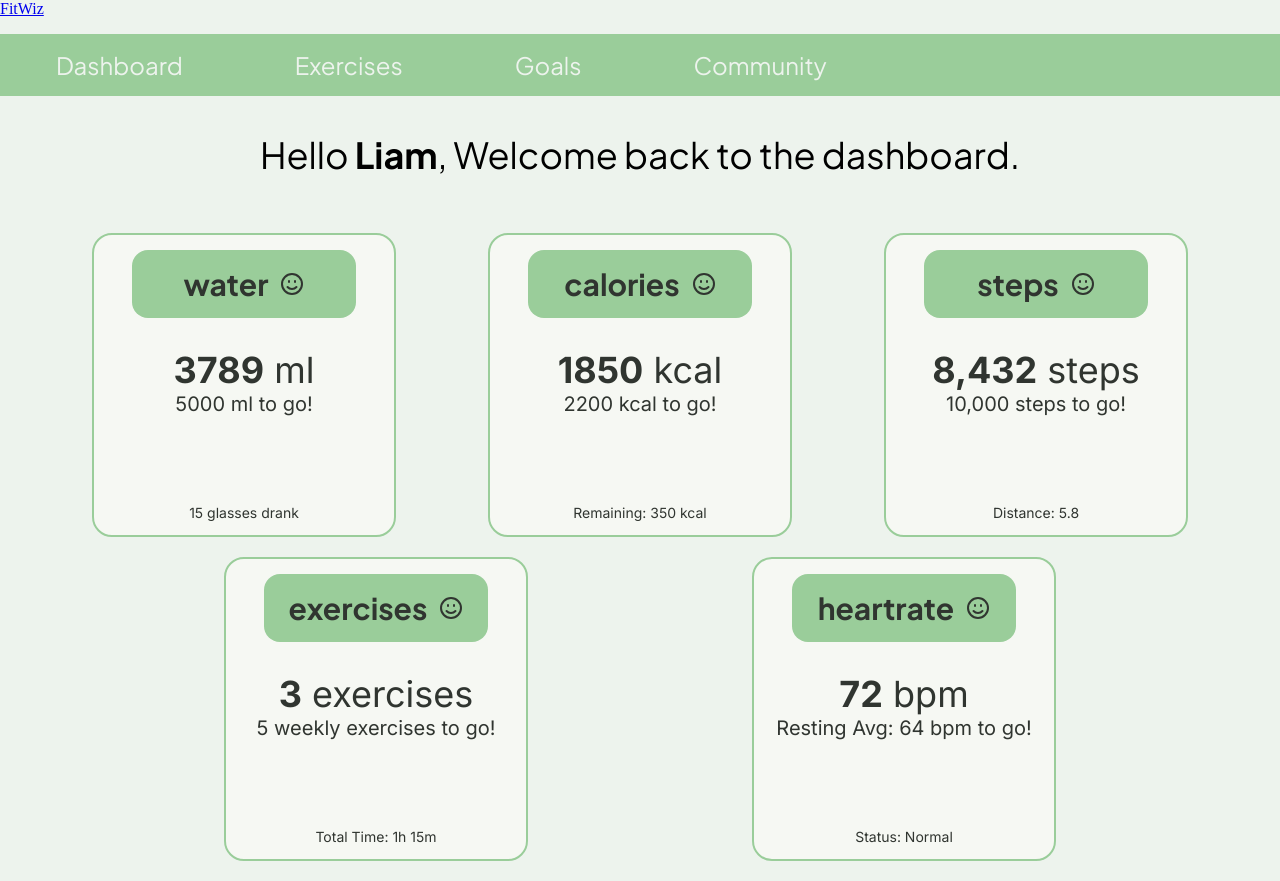
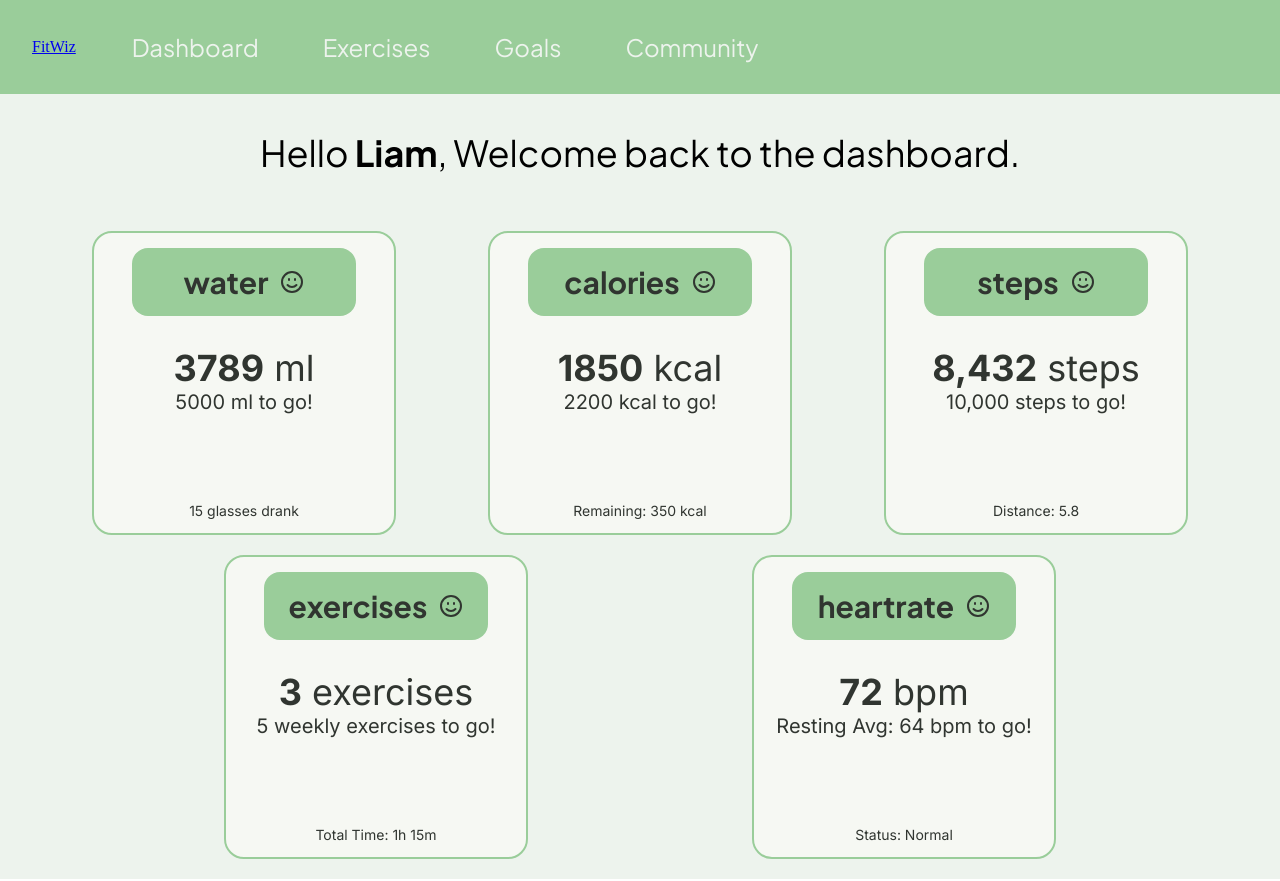
Before and after one commit to JDgoldvox/FullStackFitnessApp, a React (Vite) app in the folder frontend/: page / in a window 1280 px wide. Built offline with nearby package versions, Linux system fonts and the light colour scheme.

Commit message:
better nav bar seperation between home logo and links

```diff
--- a/frontend/src/components/navbar/Navbar.css
+++ b/frontend/src/components/navbar/Navbar.css
@@ -1,37 +1,39 @@
 
-.nav-bar
+.navbar-container
 {
     display: flex;
     justify-content: start;
-    gap: 5rem;
-    list-style-type: none;
+    align-items: center;
     background-color: var(--accent-green);
-    align-items: center;
 }
 
-.nav-bar-item
+.navbar-links
+{
+    display: flex;
+    justify-content: start;
+    gap: 2rem;
+    list-style-type: none;
+}
+
+.navbar-item
 {
     padding: 1rem;
     font-size: 24px;
     font-family: 'Plus Jakarta Sans', sans-serif;
 }
 
-.nav-bar-item a {
+.navbar-item a {
     text-decoration: none;
     color: var(--primary-cream);
 }
 
-.nav-bar-item a:hover
+.navbar-item a:hover
 {
     color: var(--primary-font-color);
 }
 
-.nav-bar-item li.active
-{
-    background-color: var(--primary-cream);
-}
 
 .navbar-logo
 {
-    display: flex;
+    margin-left: 2rem;
 }
--- a/frontend/src/components/navbar/Navbar.jsx
+++ b/frontend/src/components/navbar/Navbar.jsx
@@ -4,23 +4,23 @@ import {NavLink} from 'react-router'
 export default function Navbar() {
     return (
         <>
-            <nav>
+            <nav className="navbar-container">
 
                 <div className="navbar-logo">
                     <NavLink to="/">FitWiz</NavLink>
                 </div>
 
-                <ul className="nav-bar">
-                    <li className="nav-bar-item">
+                <ul className="navbar-links">
+                    <li className="navbar-item">
                         <NavLink to="/">Dashboard</NavLink>
                     </li>
-                    <li className="nav-bar-item">
+                    <li className="navbar-item">
                         <NavLink to="/Exercises">Exercises</NavLink>
                     </li>
-                    <li className="nav-bar-item">
+                    <li className="navbar-item">
                         <NavLink to="/Goals">Goals</NavLink>
                     </li>
-                    <li className="nav-bar-item">
+                    <li className="navbar-item">
                         <NavLink to="/Community">Community</NavLink>
                     </li>
                 </ul>
```
